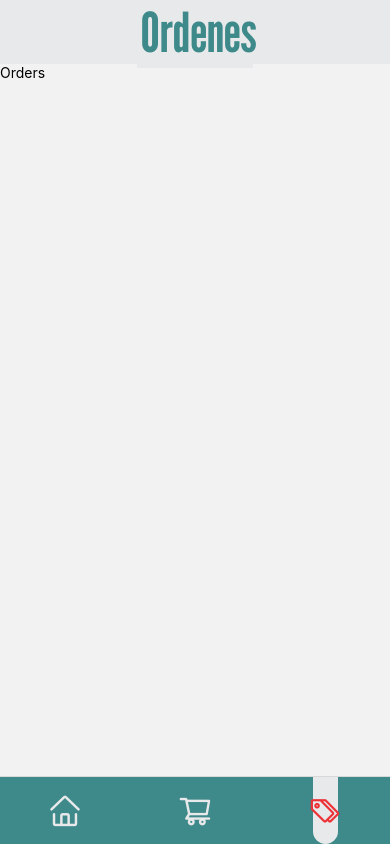
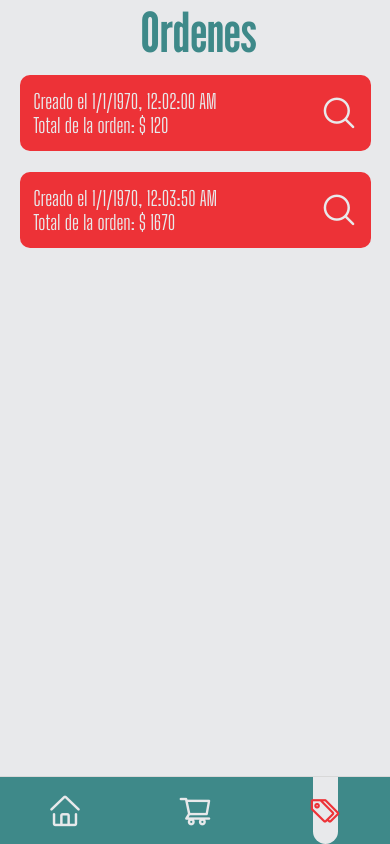
Before and after one commit to eugeniainsaurralde/gymHybrid, a React Native app: screen /OrderStack in a window 390 px wide. Built offline with nearby package versions, Linux system fonts and the light colour scheme.

Commit message:
Style of orders

```diff
--- /dev/null
+++ b/src/components/CardOrder.js
@@ -0,0 +1,39 @@
+import { StyleSheet, Text, View } from "react-native";
+import { AntDesign } from "@expo/vector-icons";
+import { Palete } from "../globals/Palete";
+import Fonts from "../globals/Fonts";
+
+const CardOrder = ({ item }) => {
+  return (
+    <View style={styles.container}>
+      <View>
+        <Text style={styles.text}>
+          Creado el {new Date(item.createAt).toLocaleString()}
+        </Text>
+        <Text style={styles.text}>Total de la orden: $ {item.total}</Text>
+      </View>
+      <View>
+        <AntDesign name="search1" color={Palete.darkWhite} size={35} />
+      </View>
+    </View>
+  );
+};
+
+export default CardOrder;
+
+const styles = StyleSheet.create({
+  container: {
+    backgroundColor: Palete.primary,
+    flexDirection: "row",
+    justifyContent: "space-between",
+    alignItems: "center",
+    marginVertical: "3%",
+    padding: "4%",
+    borderRadius: 10,
+  },
+  text: {
+    fontFamily: Fonts.secodaryFont,
+    fontSize: 20,
+    color: Palete.darkWhite,
+  },
+});
--- a/src/data/orders.json
+++ b/src/data/orders.json
@@ -3,7 +3,7 @@
     "total": 120,
     "id": 1,
     "userId": 2,
-    "createAt": 123445566,
+    "createAt": 120323,
     "items": [
       {
         "id": 6,
@@ -64,11 +64,12 @@
       }
     ]
   },
+
   {
     "total": 1670,
     "id": 2,
     "userId": 3,
-    "createAt": 19993445566,
+    "createAt": 230422,
     "items": [
       {
         "id": 18,
--- a/src/navigation/OrderStack.js
+++ b/src/navigation/OrderStack.js
@@ -8,7 +8,7 @@ const Stack = createNativeStackNavigator();
 const OrderStack = () => {
   return (
     <Stack.Navigator
-      initialRouteName="Ordenes"
+      initialRouteName="Orders"
       screenOptions={() => {
         return {
           headerTitle: () => {
--- a/src/screens/Orders.js
+++ b/src/screens/Orders.js
@@ -1,14 +1,25 @@
-import { StyleSheet, Text, View } from "react-native";
-import React from "react";
+import { FlatList, StyleSheet } from "react-native";
+import orders from "../data/orders.json";
+import CardOrder from "../components/CardOrder";
+import { Palete } from "../globals/Palete";
 
 const Orders = () => {
   return (
-    <View>
-      <Text>Orders</Text>
-    </View>
+    <FlatList
+      data={orders}
+      keyExtractor={(item) => item.id}
+      renderItem={({ item }) => <CardOrder item={item} />}
+      style={styles.container}
+    />
   );
 };
 
 export default Orders;
 
-const styles = StyleSheet.create({});
+const styles = StyleSheet.create({
+  container: {
+    flex: 1,
+    paddingHorizontal: "5%",
+    backgroundColor: Palete.darkWhite,
+  },
+});
```
